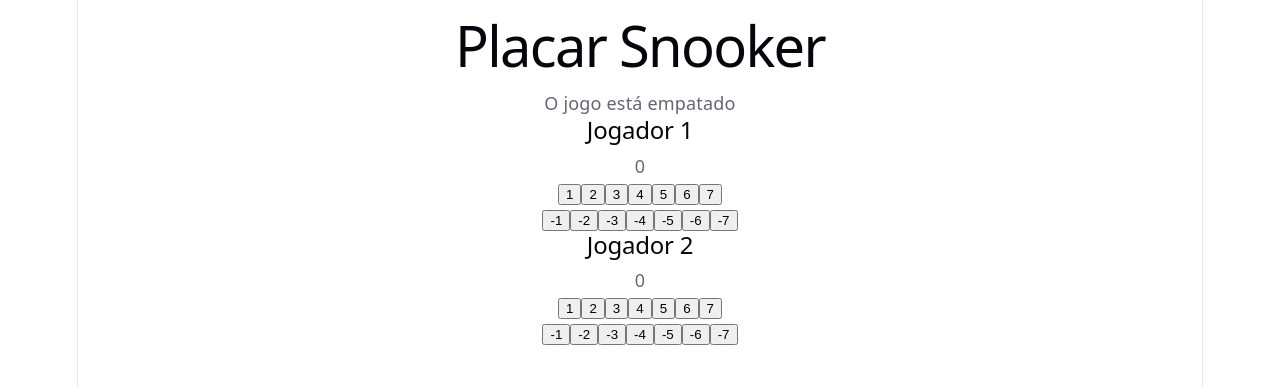
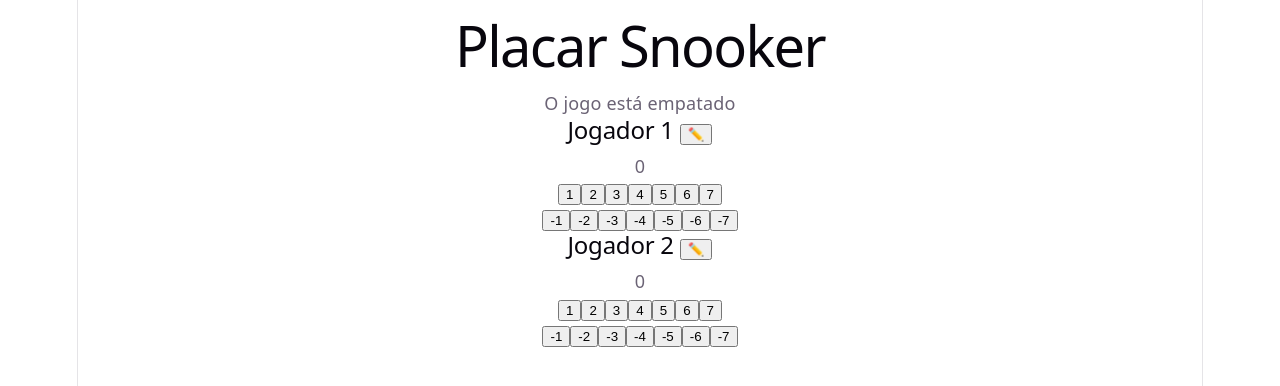
Before and after one commit to HenriqueUchida/placarSnooker, a Vue app in the folder placar-snooker-vue/: page / in a window 1280 px wide. Shown: the top 386 px of the page. Built offline with nearby package versions, Linux system fonts and the light colour scheme.

Commit message:
aprendendo e implementando computed, ref, nextTick e watch

```diff
--- a/placar-snooker-vue/src/App.vue
+++ b/placar-snooker-vue/src/App.vue
@@ -1,6 +1,6 @@
 <script setup>
 import {reactive} from 'vue' //reatividade para objetos
-import { computed } from 'vue'
+import { computed, watch } from 'vue'
 import Jogador from './components/Jogador.vue'
 
 const jogadores = reactive([
@@ -14,7 +14,7 @@ const jogadores = reactive([
     nome: 'Jogador 2',
     placar: 0
   }
-])
+]);
 const statusPlacar = computed(() => {
   const placarJogadorUm = jogadores[0].placar
   const placarJogadorDois = jogadores[1].placar
@@ -27,7 +27,16 @@ const statusPlacar = computed(() => {
   } else {
     return `O ${nomeJogadorDois} está ganhando!`
   }
-})
+});
+
+watch(
+  () => jogadores[0].placar,
+  (novoPlacar, placarAnterior) => {
+    console.log(
+      `Placar alterado de ${placarAnterior} para ${novoPlacar}`
+    )
+  }
+)
 
 const bolas = [
     {bolinha: 'vermelha',
@@ -51,7 +60,7 @@ const bolas = [
     {bolinha: 'preta',
      pontos: 7
     }
-]
+];
 
 function somarPontos(jogador, pontos){
   if (pontos < 0 && jogador.placar < (pontos*-1)){
@@ -59,16 +68,29 @@ function somarPontos(jogador, pontos){
   } else {
   jogador.placar += pontos
   }
-}
+};
+
+function alterarNome(jogador, novoNome){
+  jogador.nome = novoNome
+};
 
 </script>
 
 <template>
   <h1>Placar Snooker</h1>
   <p>{{ statusPlacar }}</p>
-  <Jogador v-for="jogador in jogadores" :key="jogador.id" :jogador="jogador" :bolas="bolas" @somar-pontos="somarPontos(jogador, $event)">
 
+
+
+  <Jogador
+  v-for="jogador in jogadores"
+  :key="jogador.id"
+  :jogador="jogador"
+  :bolas="bolas"
+  @somar-pontos="somarPontos(jogador, $event)"
+  @alterar-nome="alterarNome(jogador, $event)">
   </Jogador>
 
 
+
 </template>
--- a/placar-snooker-vue/src/components/jogador.vue
+++ b/placar-snooker-vue/src/components/jogador.vue
@@ -1,16 +1,64 @@
 <script setup>
+import { ref, nextTick } from 'vue';
 const props = defineProps({
     jogador: Object,
     bolas: Array
 });
 
-const emit = defineEmits(['somar-pontos']);
+const emit = defineEmits(['somar-pontos', 'alterar-nome']);
+
+const editandoNome = ref(false);
+const nomeEditado = ref(props.jogador.nome);
+const inputNome = ref(null);
+
+async function abrirEdicao(){
+    nomeEditado.value = props.jogador.nome
+    editandoNome.value = true
+
+    await nextTick()
+
+    inputNome.value.focus()
+    inputNome.value.select()
+};
+
+function salvarNome(){
+    const novoNome = nomeEditado.value.trim()
+
+    if (!novoNome) return
+
+    emit('alterar-nome', novoNome)
+    editandoNome.value = false
+};
+
+function cancelarEdicao() {
+    editandoNome.value = false
+};
 
 </script>
 
 <template>
     <section>
-        <h2>{{ props.jogador.nome }}</h2>
+        <div v-if="editandoNome">
+            <input
+            ref="inputNome"
+            v-model="nomeEditado"
+            type="text"
+            placeholder="Nome do Jogador"
+            @keyup.enter="salvarNome"
+            @keyup.esc="cancelarEdicao">
+
+            <button @click="salvarNome">
+                Salvar
+            </button>
+            <button @click="cancelarEdicao">
+                Cancelar
+            </button>
+        </div>
+
+        <div v-else>
+            <h2>{{ props.jogador.nome }} <span><button @click="abrirEdicao">✏️</button></span></h2>
+        </div>
+
         <p>{{ props.jogador.placar }}</p>
 
         <div>
```
